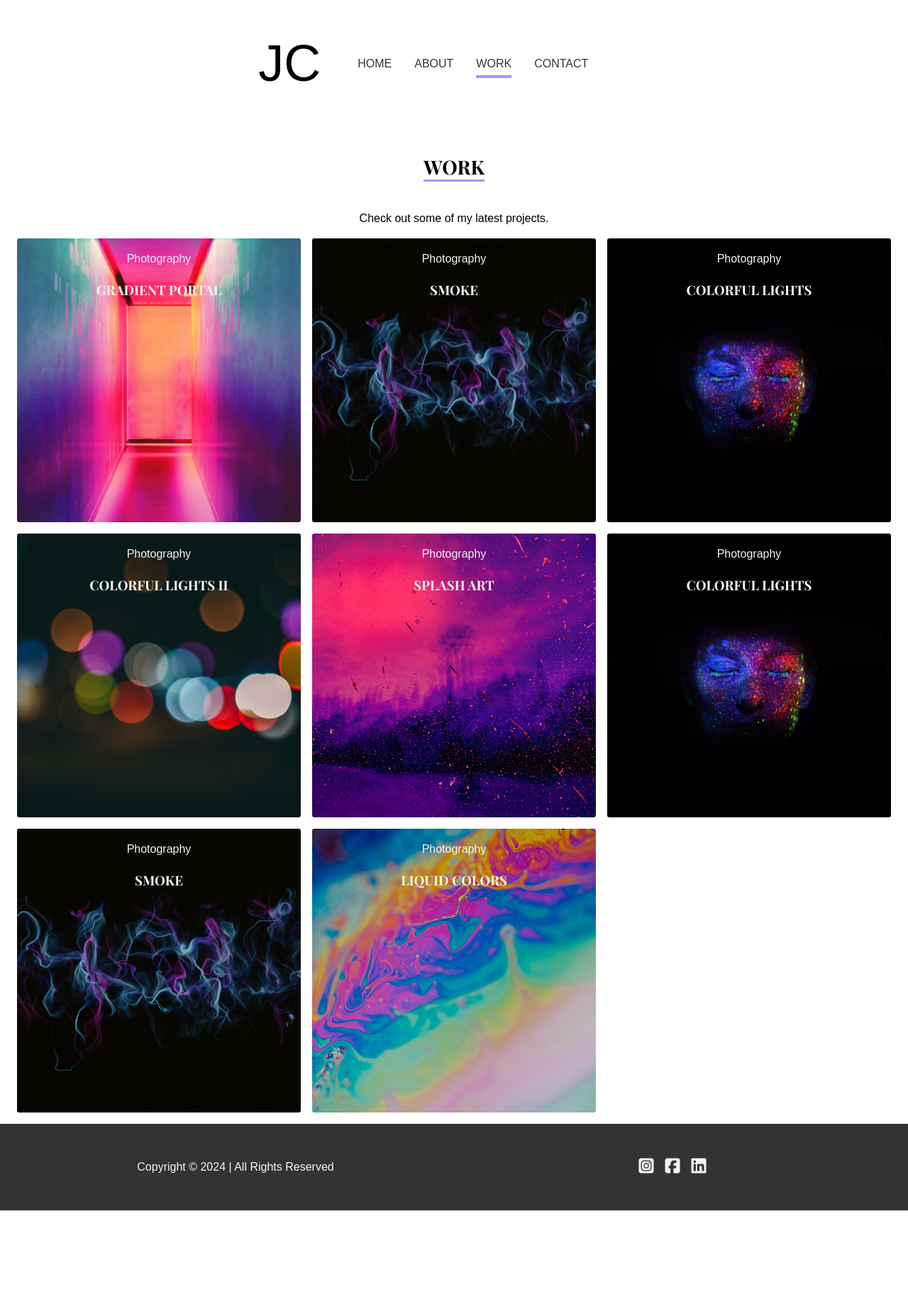
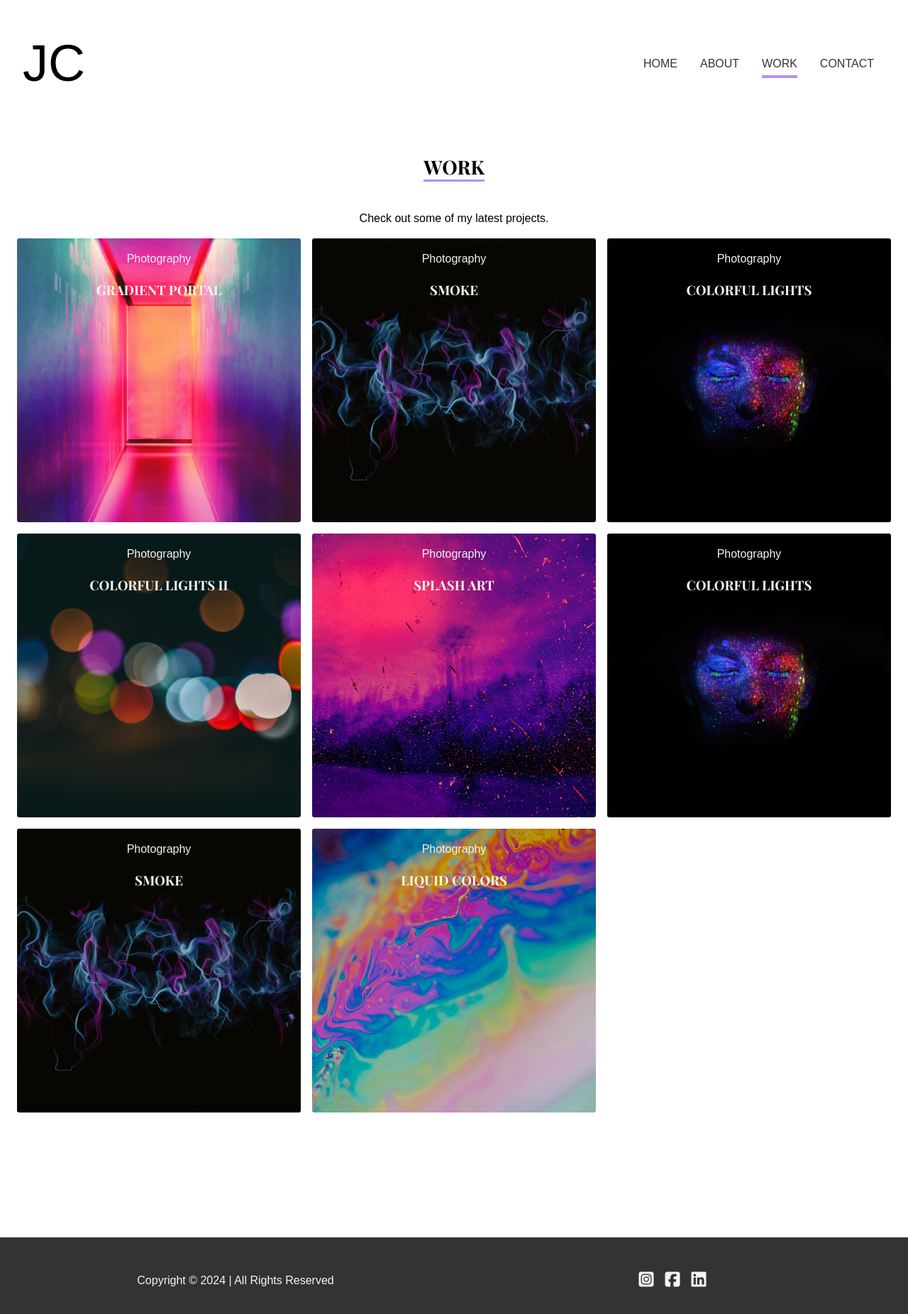
Before and after one commit to samazevedo/portfolio-html-sass, a website built with Vite: page src/work.html in a window 1280 px wide. Shown: the whole page at 71% size. Before the commit the page ends 1706 px from the top, so only its background shows below. Built offline with nearby package versions, Linux system fonts and the light colour scheme; files whose address does not match are found by name; a web font is replaced by a local one.

Commit message:
fixed header component responsiveness

```diff
--- a/src/scss/base/_base.scss
+++ b/src/scss/base/_base.scss
@@ -10,6 +10,7 @@ body {
 	margin: 0;
 	padding: 0;
 	background-color: #fff;
+	position: relative;
 }
 
 p {
@@ -34,6 +35,9 @@ h3,
 h4 {
 	text-transform: uppercase;
 }
+main {
+	position: relative;
+}
 
 //CANVAS
 #webgl {
--- a/src/scss/components/_footer.scss
+++ b/src/scss/components/_footer.scss
@@ -1,8 +1,11 @@
 @use '../abstracts/variables' as vars;
 .footer {
+	position: relative;
+	bottom: 0;
 	width: 100%;
 	background-color: vars.$dark-color;
 	color: vars.$light-color;
+	margin-top: 10rem;
 	@media (max-width: 30rem) {
 		/* 480px */
 		font-size: smaller;
--- a/src/scss/components/_hero.scss
+++ b/src/scss/components/_hero.scss
@@ -23,6 +23,11 @@
 				/* 480px */
 				font-size: 1.6rem;
 			}
+		}
+	}
+	&__two {
+		a {
+			color: vars.$dark-color !important;
 		}
 	}
 }
--- a/src/scss/components/_section.scss
+++ b/src/scss/components/_section.scss
@@ -1,6 +1,7 @@
 @use '../abstracts/variables' as vars;
 
 .section {
+	position: relative;
 	text-align: center;
 	padding: 1rem 0;
 	max-width: vars.$website-width;
--- a/src/scss/style.scss
+++ b/src/scss/style.scss
@@ -18,12 +18,14 @@
 @use './components/stats';
 @use './components/process';
 @use './components/footer';
-@use './components/work';
+
 // layout
 //pages
 @use './pages/canvas';
 @use './pages/home';
 @use './pages/about';
+@use './pages/work';
+@use './pages/contact';
 
 // themes
 
--- a/src/work.html
+++ b/src/work.html
@@ -1,5 +1,6 @@
 <!doctype html>
 <html lang="en">
+
 <head>
   <meta charset="UTF-8" />
   <link rel="icon" type="image/svg+xml" href="/vite.svg" />
@@ -7,31 +8,29 @@
   <script src="https://kit.fontawesome.com/1a3311c22d.js" crossorigin="anonymous"></script>
   <title>Joe Chen | Designer | Photographer</title>
 </head>
+
 <body>
   <!-- <div id="loading-screen">
       Loading...
     </div> -->
-
-    <main id="work">
-    <!-- <canvas id="main-canvas"></canvas> -->
-    <header class="hero__about">
+  <header class="header">
+    <div class="hero__two">
       <div class="hero__container">
         <nav id="navbar">
           <!-- <img src="images/jc.png" alt="logo" id="logo"> -->
           <div id="logo">JC</div>
-          <ul class="about__nav">
-            <li><a href="index.html" >Home</a></li>
-            <li><a href="about.html" >About</a></li>
+          <ul>
+            <li><a href="index.html">Home</a></li>
+            <li><a href="./about.html">About</a></li>
             <li><a href="work.html" class="active">Work</a></li>
             <li><a href="contact.html">Contact</a></li>
           </ul>
         </nav>
       </div>
+    </div>
   </header>
-
-
-
-
+  <main id="work">
+    <!-- <canvas id="main-canvas"></canvas> -->
     <section class="section ">
       <h2 class="section__title">Work</h2>
       <p class="section__content">
@@ -158,4 +157,5 @@
   <script type="module" src="./index.ts"></script>
   <!-- <canvas id="main-canvas"></canvas> -->
 </body>
+
 </html>
```
Also changed, not shown: src/about.html (+11 -9 lines), src/index.html (+6 -4 lines), src/scss/pages/_contact.scss (added), src/scss/pages/_work.scss (renamed from src/scss/components/_work.scss). Lines whose indentation alone changed are shown as unchanged.
